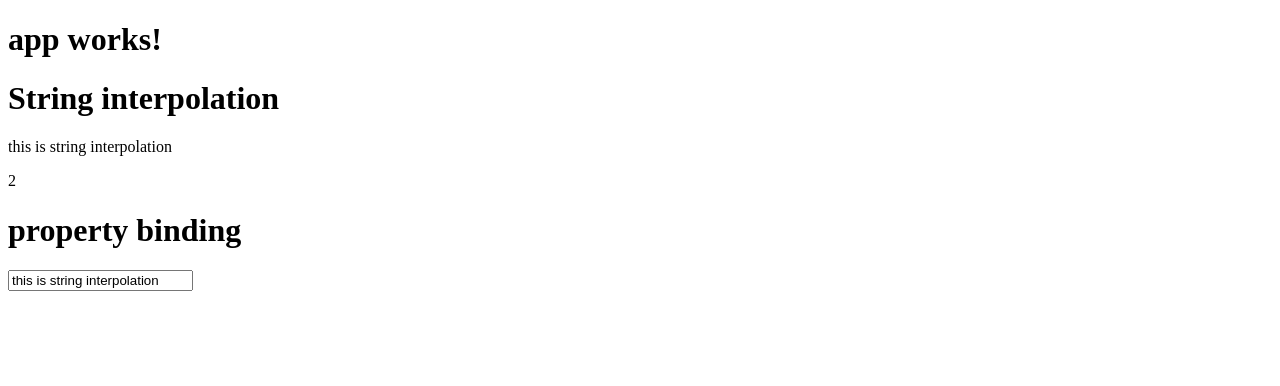
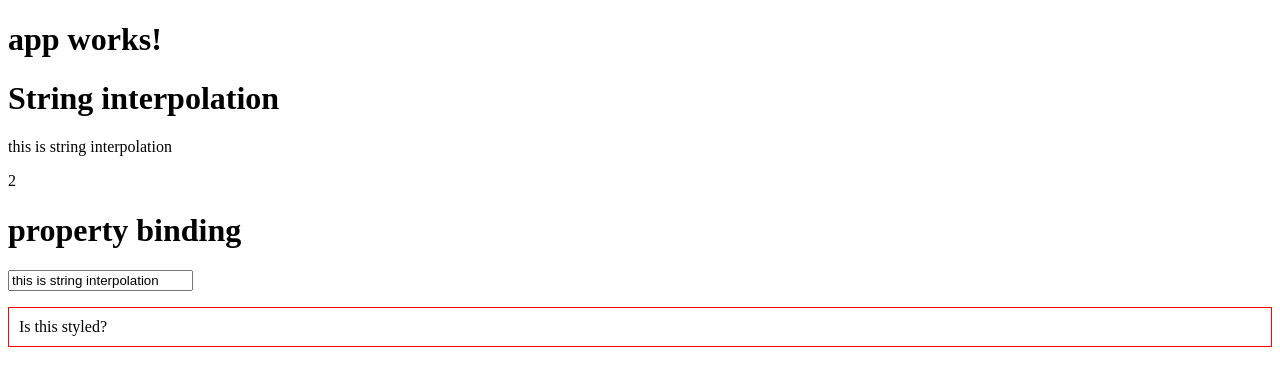
Before and after one commit to turcuciprian/udemy-ng2-course, an Angular app: page / in a window 1280 px wide. Shown: the top 386 px of the page. Built offline with nearby package versions, Linux system fonts and the light colour scheme.

Commit message:
directive property binding with ngClass

```diff
--- a/src/app/databinding/databinding.component.css
+++ b/src/app/databinding/databinding.component.css
@@ -0,0 +1,4 @@
+.redBorder{
+  border:1px solid red;
+  padding:10px;
+  }
--- a/src/app/databinding/databinding.component.html
+++ b/src/app/databinding/databinding.component.html
@@ -7,3 +7,4 @@
 </p>
 <h1>property binding</h1>
 <input type="text" name="" [value]="stringInterpolation">
+<p [ngClass]="{redBorder:true}">Is this styled?</p>
```
